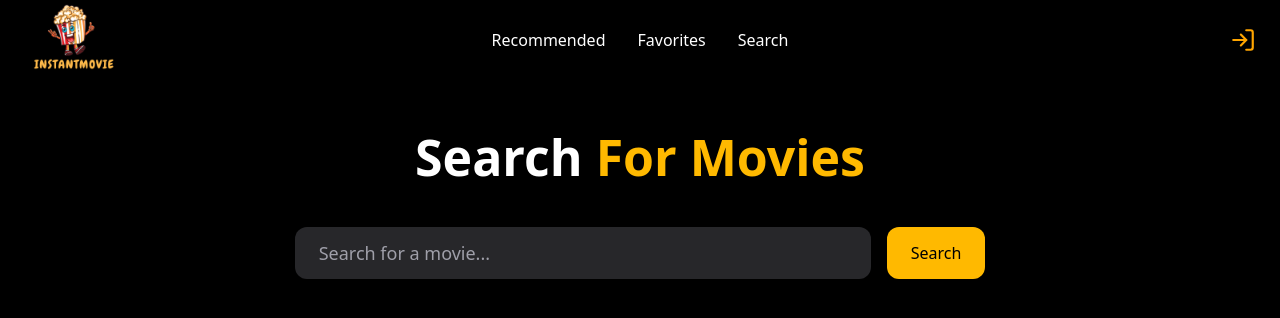
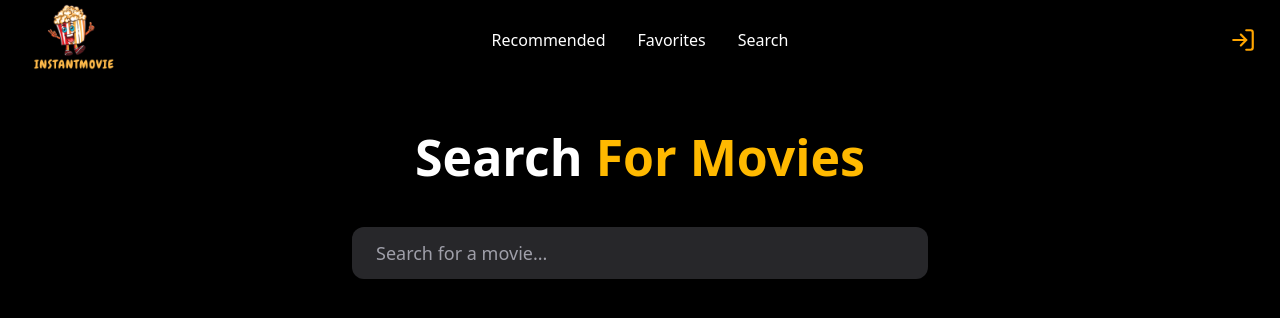
Before and after one commit to Danmile/InstantMovie, a React (Vite) app in the folder frontend/: page /search in a window 1280 px wide. Shown: the top 318 px of the page. Built offline with nearby package versions, Linux system fonts and the light colour scheme.

Commit message:
Added live search

```diff
--- a/frontend/src/Pages/SearchPage.jsx
+++ b/frontend/src/Pages/SearchPage.jsx
@@ -4,9 +4,19 @@ import { useMovieStore } from "../store/useMovieStore";
 
 const SearchPage = () => {
   const [query, setQuery] = useState("");
-  const { searchMovies, searchForMovies } = useMovieStore();
+  const { searchMovies, searchForMovies, clearSearchResults } = useMovieStore();
 
-  console.log(searchMovies);
+  useEffect(() => {
+    const delayDebounce = setTimeout(() => {
+      if (query.trim()) {
+        searchForMovies(query);
+      } else {
+        clearSearchResults();
+      }
+    }, 500);
+
+    return () => clearTimeout(delayDebounce);
+  }, [query]);
 
   return (
     <div className="bg-black min-h-screen pt-10">
@@ -21,12 +31,6 @@ const SearchPage = () => {
           value={query}
           onChange={(e) => setQuery(e.target.value)}
         />
-        <button
-          onClick={() => searchForMovies(query)}
-          className="bg-amber-400 px-6 py-3 rounded-xl text-black ml-4 hover:bg-amber-500 transition"
-        >
-          Search
-        </button>
       </div>
 
       <MovieGrid movies={searchMovies} />
```
